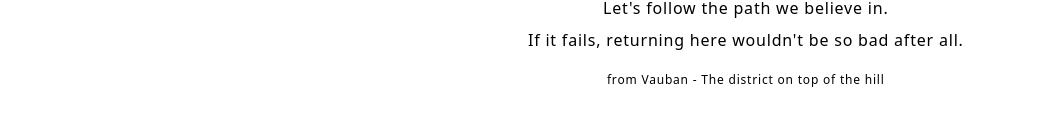
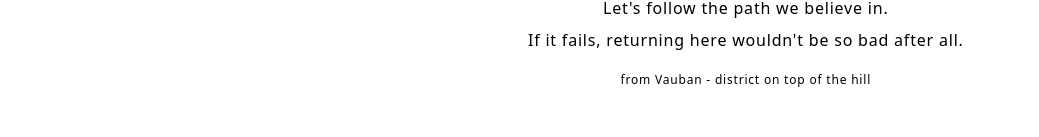
Before and after one commit to Kenchim/muyofoto, a Next.js app: page /muyolog/mistique in a window 1280 px wide. Shown: the part 787-924 px from the top of the page, without its empty margins (0-1039 px from the left). Built offline with nearby package versions, Linux system fonts and the light colour scheme.

Commit message:
modify  wirings

```diff
--- a/app/muyolog/mistique/page.tsx
+++ b/app/muyolog/mistique/page.tsx
@@ -20,7 +20,7 @@ export default function Mistique() {
             <p className="mb-4">Now, the stones we confront ask.</p>
             <p>Let's follow the path we believe in.</p>
             <p className="mb-4">If it fails, returning here wouldn't be so bad after all.</p>
-            <p className="text-xs mb-4">from Vauban - The district on top of the hill</p>
+            <p className="text-xs mb-4">from Vauban - district on top of the hill</p>
             <FotoCap
                 url="../marseille/2.jpg"
                 alt="Pigeon"
```
